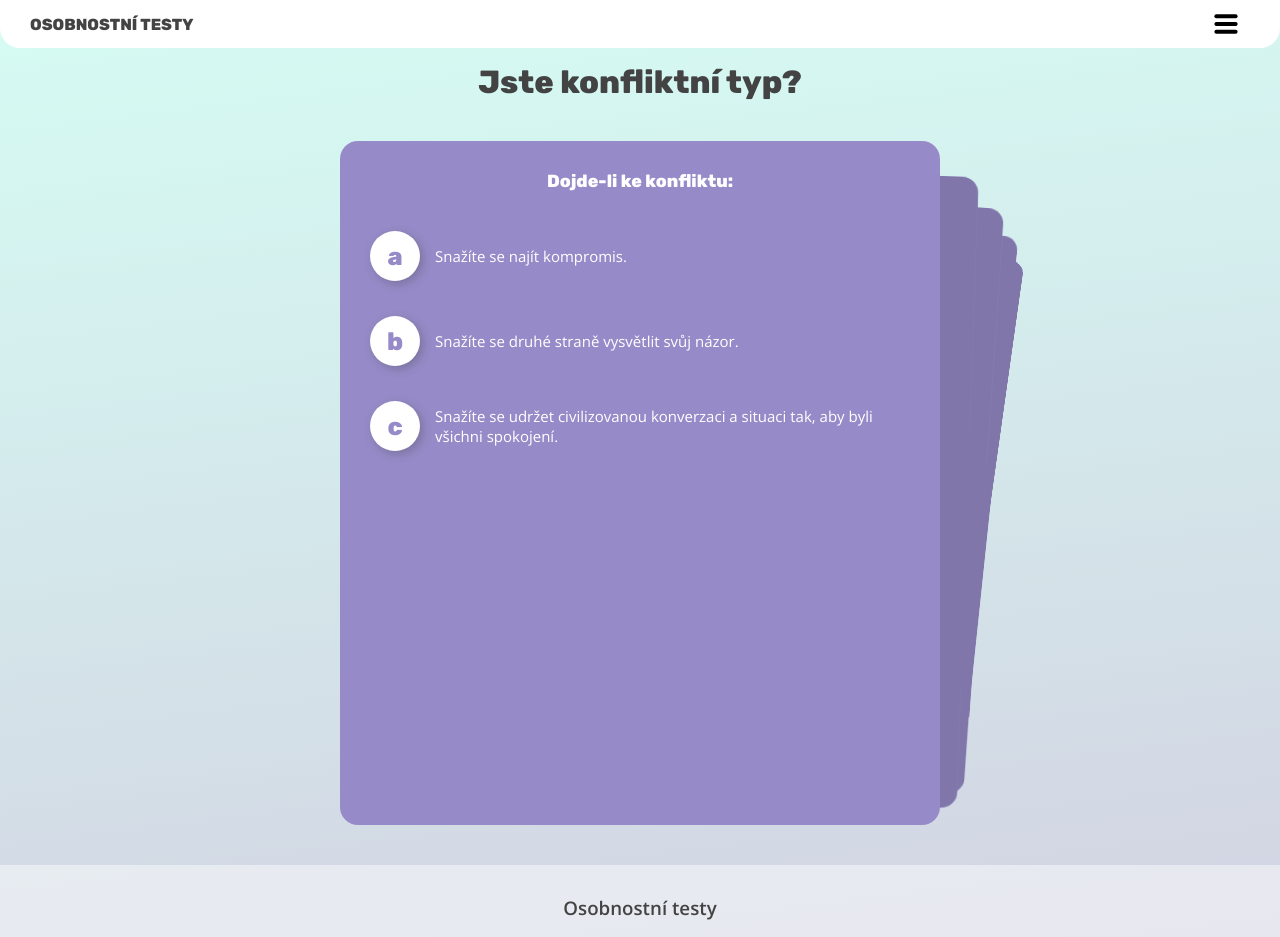
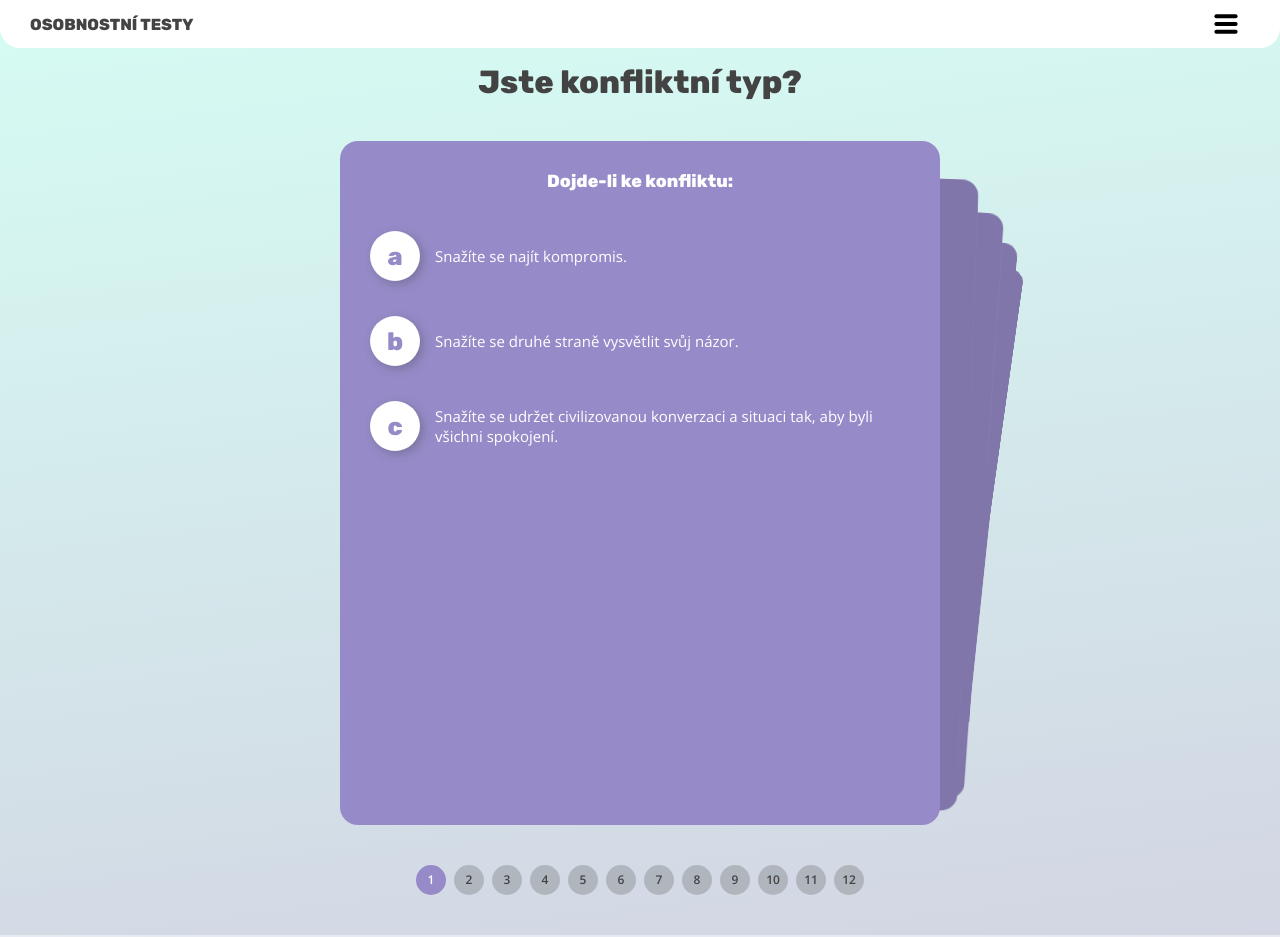
Before and after one commit to gracianaa/osobnostni-testy, a React (Vite) app: page /test/0 in a window 1280 px wide. Shown: the top 937 px of the page. Built offline with nearby package versions, Linux system fonts and the light colour scheme.

Commit message:
pagination on swiper added

```diff
--- a/src/global.css
+++ b/src/global.css
@@ -18,6 +18,7 @@
 html {
   font-family: var(--font-secondary);
   color: var(--color-secondary);
+  scroll-padding-top: 70px;
 }
 
 body {
@@ -48,6 +49,6 @@ main {
 }
 
 section {
-  margin: 0 auto 80px auto;
+  margin: 80px auto 20px auto;
   max-width: 1000px;
 }
--- a/src/pages/QuestionsPage/index.jsx
+++ b/src/pages/QuestionsPage/index.jsx
@@ -7,11 +7,12 @@ import { Swiper, SwiperSlide } from 'swiper/react';
 import 'swiper/css';
 import 'swiper/css/effect-cards';
 import 'swiper/css/navigation';
+import 'swiper/css/pagination';
 
 import './style.css';
 
 // import required modules
-import { EffectCards, Navigation } from 'swiper/modules';
+import { EffectCards, Pagination } from 'swiper/modules';
 import { AnswerList } from '../../components/AnswerList';
 import { EvaluationSlide } from '../../components/EvaluationSlide';
 
@@ -27,15 +28,25 @@ export const QuestionsPage = () => {
       [questionId]: answerId,
     });
   };
+  const pagination = {
+    clickable: true,
+    renderBullet: function (index, className) {
+      if (index <= questions.length - 1) {
+        return '<span class="' + className + '">' + (index + 1) + '</span>';
+      }
+      return '';
+    },
+  };
 
   return (
     <div className="swiper">
       <Swiper
+        pagination={pagination}
         effect={'cards'}
         grabCursor={true}
         preventClicks={false}
         preventClicksPropagation={false}
-        modules={[EffectCards]}
+        modules={[EffectCards, Pagination]}
         centeredSlides={true}
         slidesPerView={'auto'}
         className="mySwiper"
--- a/src/pages/QuestionsPage/style.css
+++ b/src/pages/QuestionsPage/style.css
@@ -1,6 +1,9 @@
 .swiper {
   max-width: 100%;
   margin: 20px 0;
+  display: flex;
+  flex-direction: column;
+  gap: 40px;
 }
 
 .swiper-slide {
@@ -35,3 +38,25 @@
   justify-content: space-around;
   align-items: center;
 }
+
+.swiper-pagination {
+  position: static;
+}
+
+.swiper-pagination-bullet {
+  width: 30px;
+  font-family: var(--font-secondary);
+  font-weight: bold;
+  height: 30px;
+  text-align: center;
+  line-height: 30px;
+  font-size: 12px;
+  color: var(--color-secondary);
+  opacity: 1;
+  background: #4343433d;
+}
+
+.swiper-pagination-bullet-active {
+  color: white;
+  background: var(--color-primary);
+}
```
